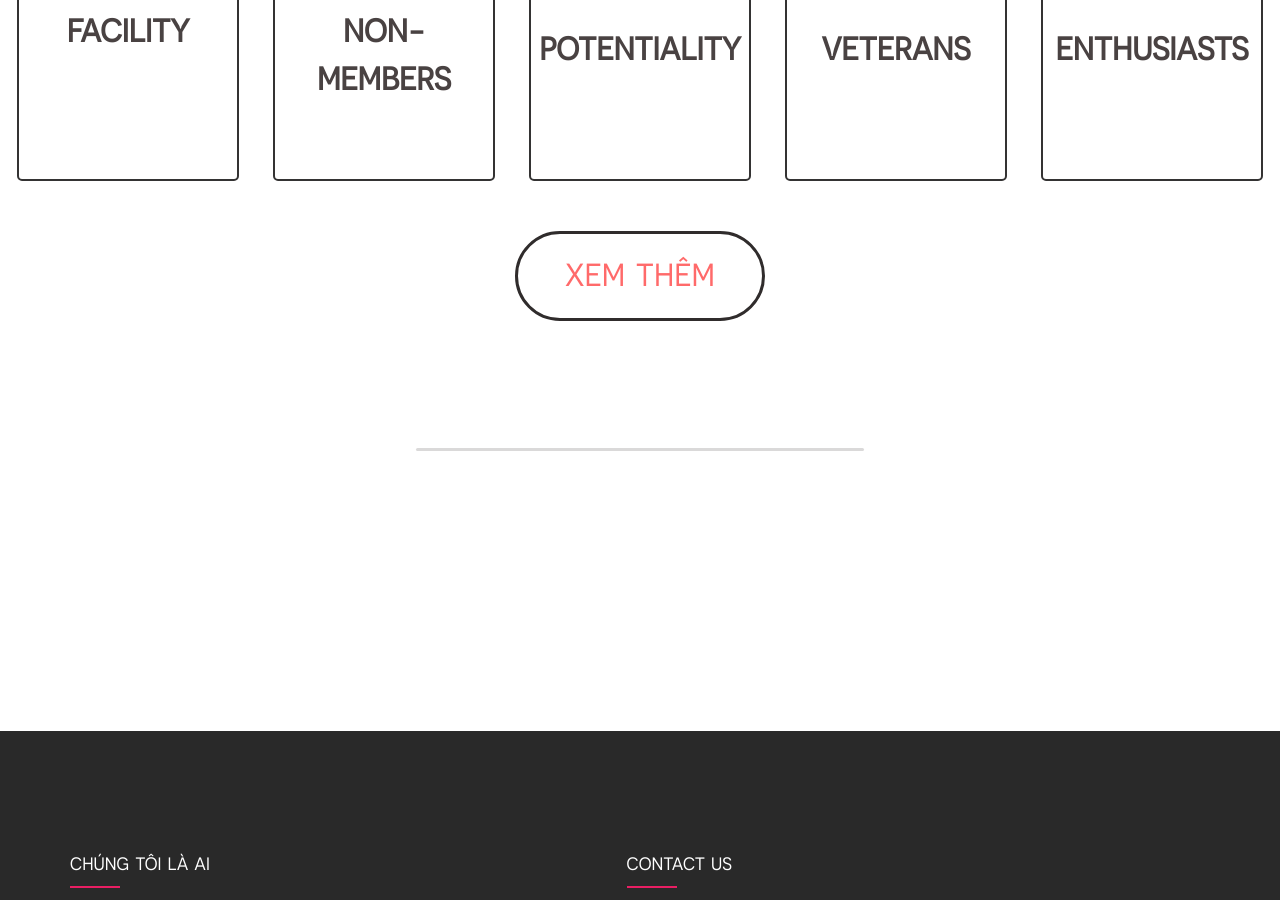
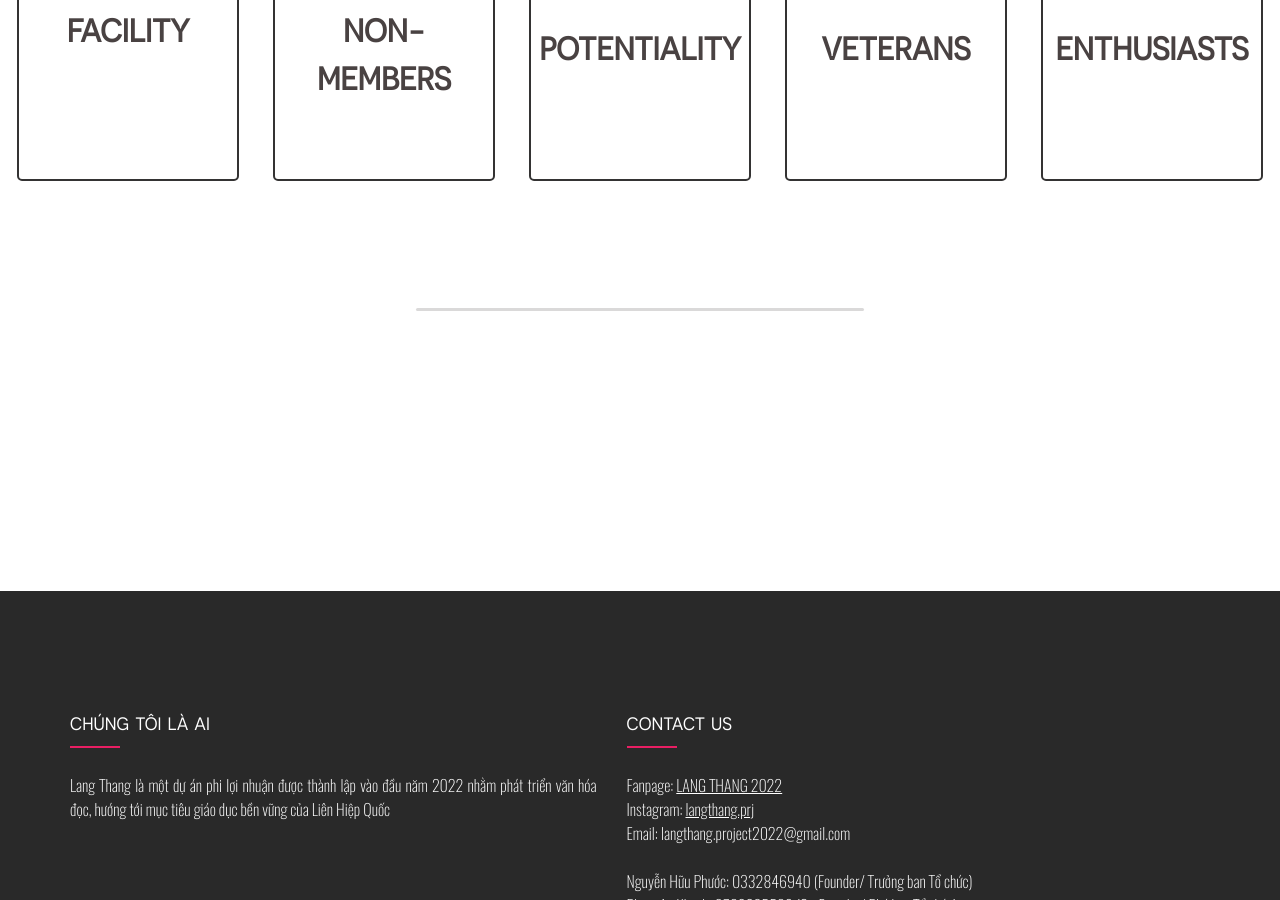
Before and after one commit to npovn/Langthang, a Jekyll site: the page aboutus.html, which Jekyll copies as it is, in a window 1280 px wide and 900 px high, scrolled down 2834 px. Built offline with Jekyll 4.4.1, drawn with Linux system fonts in a browser that asks for light colours.

Commit message:
Delete Xem thêm button

```diff
--- a/aboutus.html
+++ b/aboutus.html
@@ -1543,9 +1543,6 @@
                     <p>Các bạn trẻ có niềm đam mê với văn chương, viết lách,...</p>
                 </div>
             </div>
-            <div class="BtnContainer">
-                <a href="events.html"><button><span></span>Xem thêm</button></a>
-            </div>
         </div>
 
     <div id = "footer"></div>
```
